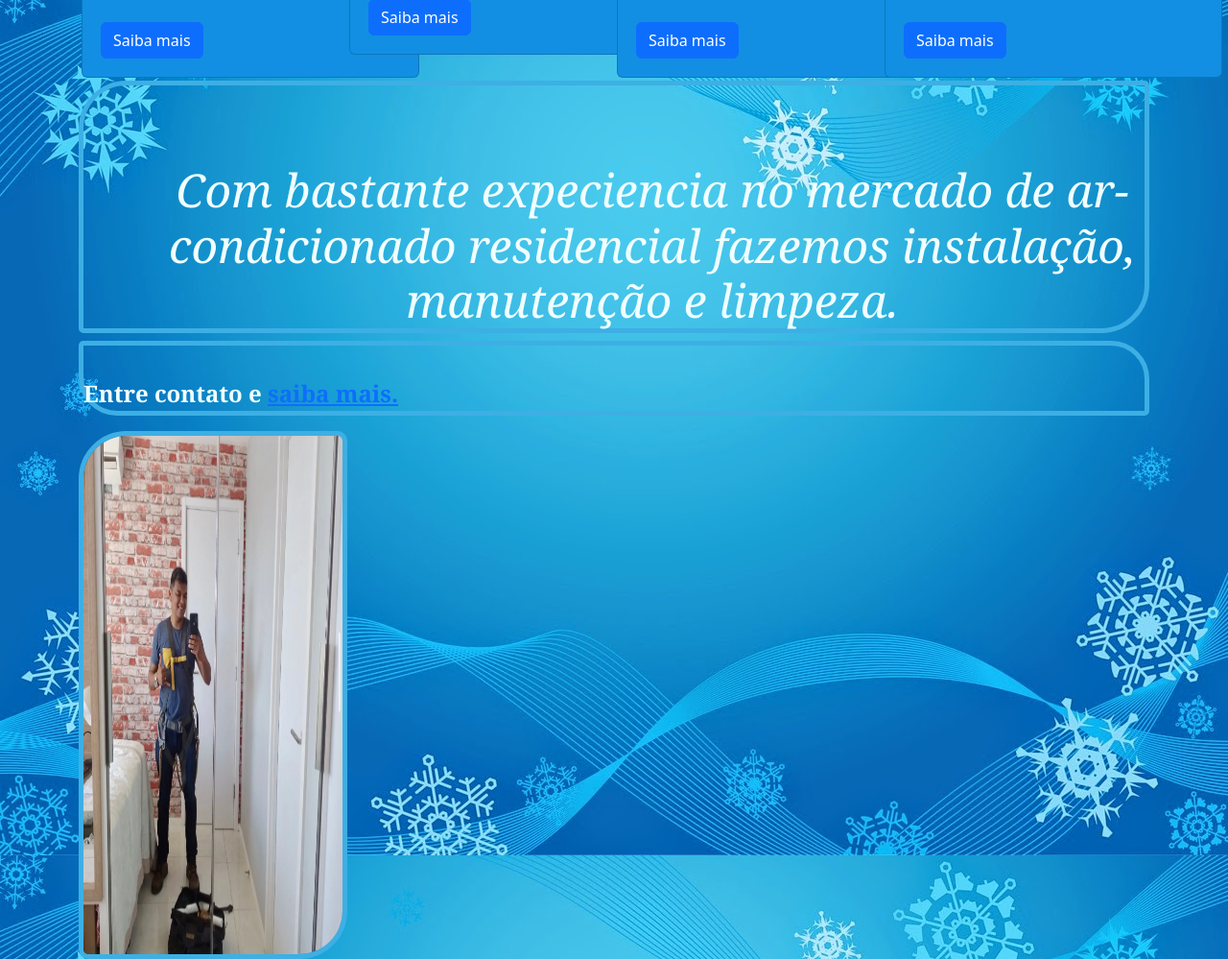
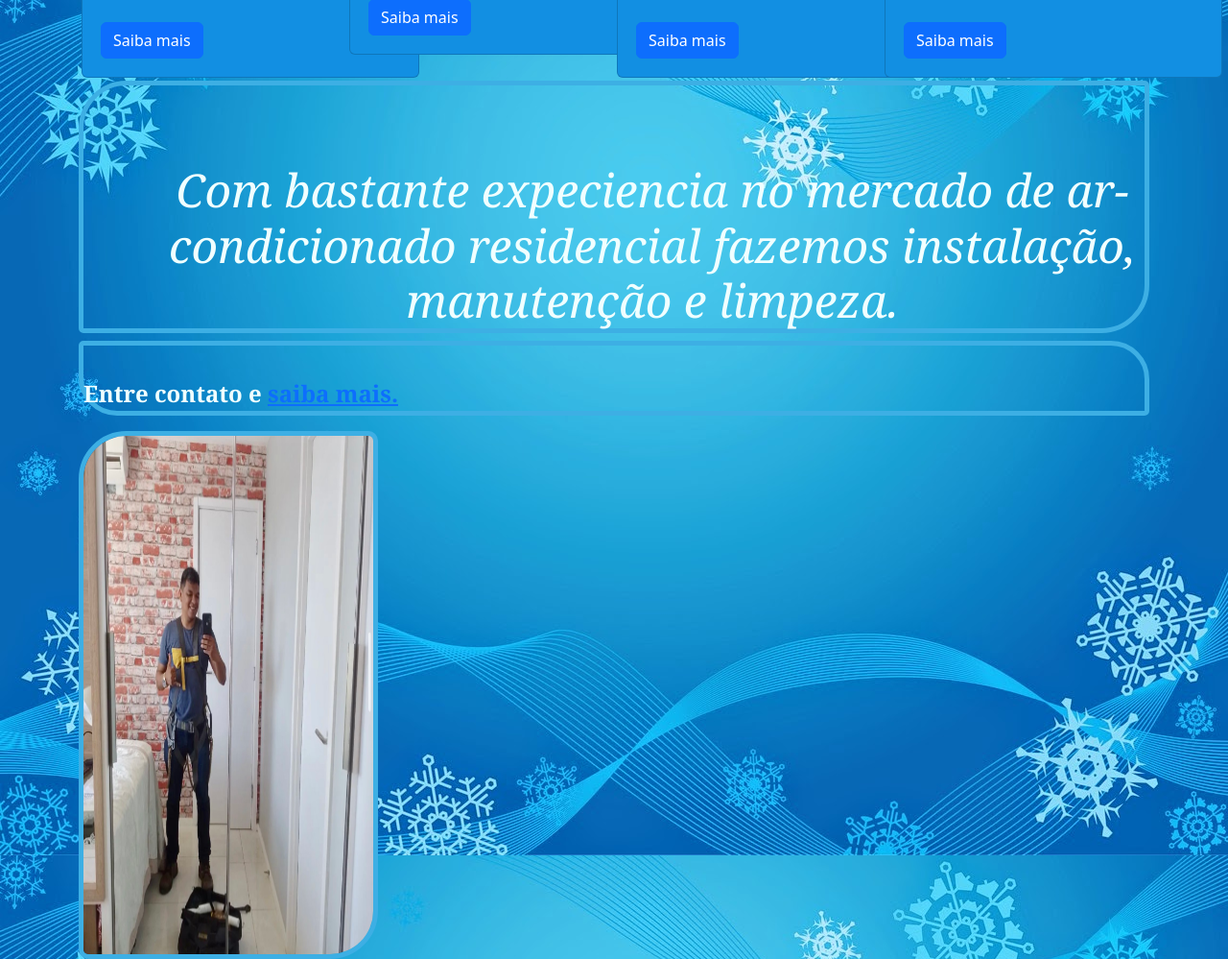
Before and after one commit to edsonsilva1987/marcosRefrigeracao, a plain HTML site: page inicial.html in a window 1280 px wide. Shown: the part 955-1954 px from the top of the page at 96% size. Drawn offline with nearby package versions, Linux system fonts and the light colour scheme.

Commit message:
Update estilo2.css

```diff
--- a/estilo2.css
+++ b/estilo2.css
@@ -20,7 +20,7 @@ body{
  }
  .foto img{
    height: 550px;
-   width: 17.5rem;
+   width: 19.5rem;
    border: 5px solid #3dafe4;
    border-radius: 50px  10px;
    display: flex;
```
